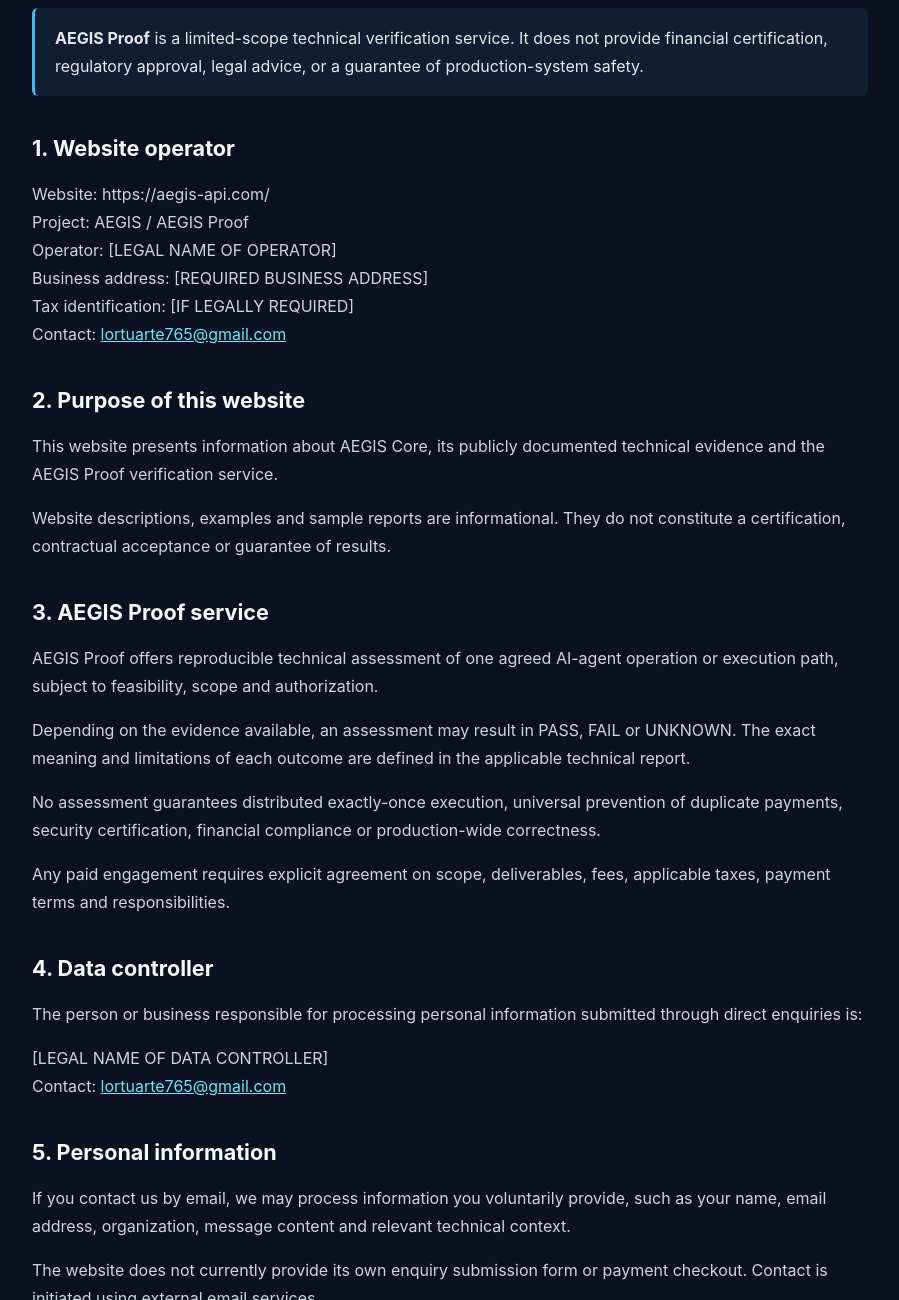
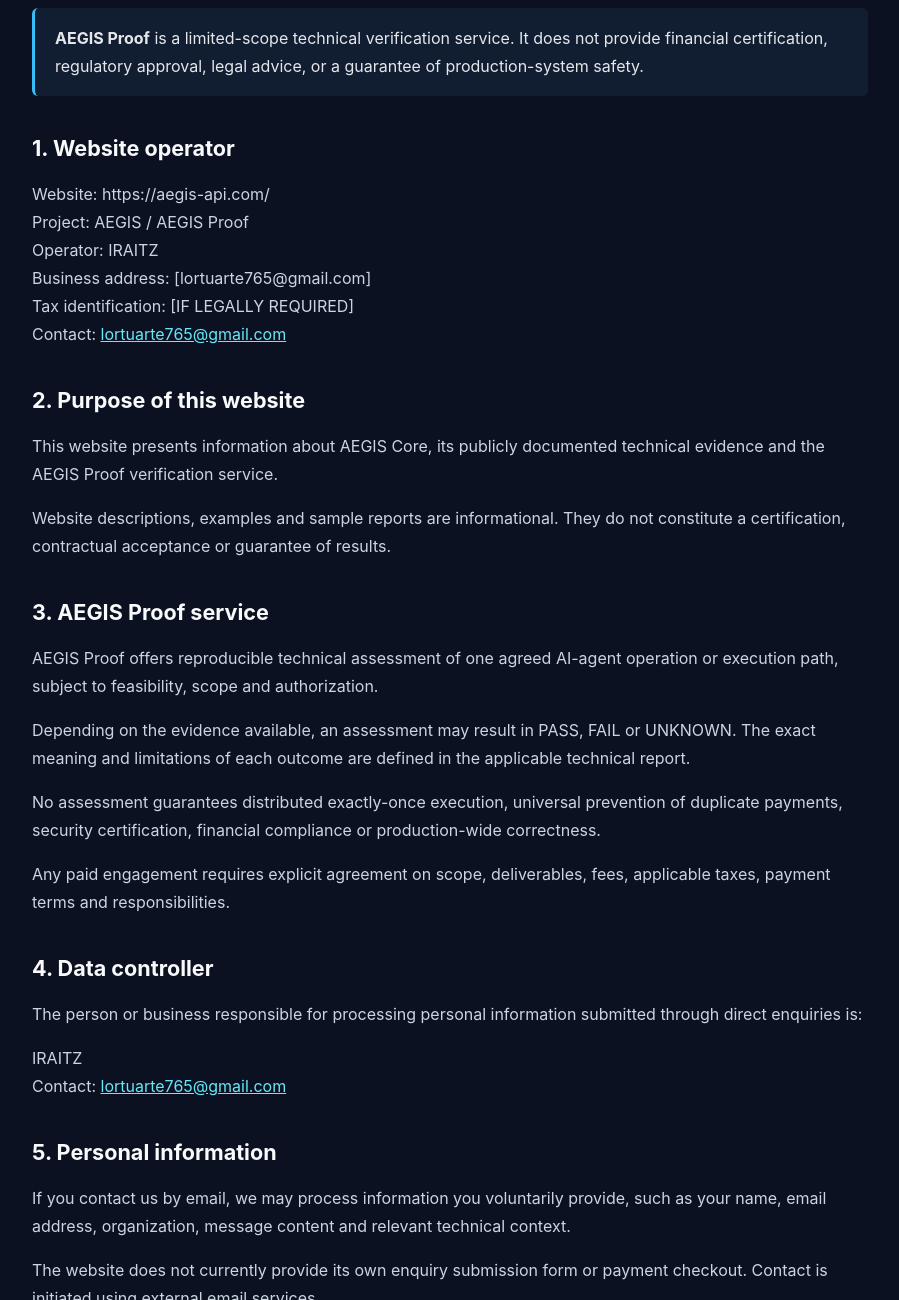
Before and after one commit to LortuArte/aegis-sdk, a plain HTML site: page legal-privacy.html in a window 1280 px wide. Shown: the part 248-1548 px from the top of the page, without its empty margins (190-1089 px from the left). Drawn offline with Linux system fonts and the light colour scheme.

Commit message:
Update operator and data controller names
Updated operator and data controller names in the privacy policy.

```diff
--- a/legal-privacy.html
+++ b/legal-privacy.html
@@ -72,8 +72,8 @@
   <p>
     Website: https://aegis-api.com/<br>
     Project: AEGIS / AEGIS Proof<br>
-    Operator: [LEGAL NAME OF OPERATOR]<br>
-    Business address: [REQUIRED BUSINESS ADDRESS]<br>
+    Operator: IRAITZ<br>
+    Business address: [lortuarte765@gmail.com]<br>
     Tax identification: [IF LEGALLY REQUIRED]<br>
     Contact:
     <a href="mailto:lortuarte765@gmail.com">
@@ -125,7 +125,7 @@
     enquiries is:
   </p>
   <p>
-    [LEGAL NAME OF DATA CONTROLLER]<br>
+    IRAITZ<br>
     Contact:
     <a href="mailto:lortuarte765@gmail.com">
       lortuarte765@gmail.com
```
